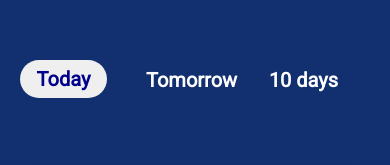
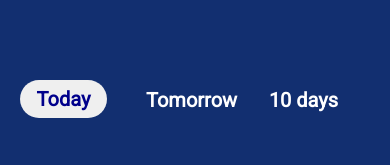
Before and after one commit to HariHere1/weather-App, a plain HTML site: page index.html in a window 390 px wide. Shown: the top 165 px of the page. Drawn offline with Linux system fonts and the light colour scheme; a web font is replaced by a local one.

Commit message:
Update style.css

```diff
--- a/style.css
+++ b/style.css
@@ -298,17 +298,19 @@ body{
     color: darkblue;
     font-family: Roboto;
     position: relative;
-    top: ;
+    top: 20px;
     left: -30px;
     font-size: 20px;
     overflow: hidden;
 }
 .tomorrow{
     position: relative;
+    top: 20px;
     left: -20px;
 }
 .tendays{
     position: relative;
+    top: 20px;
     left: -20px;
 }
 .display{
```
